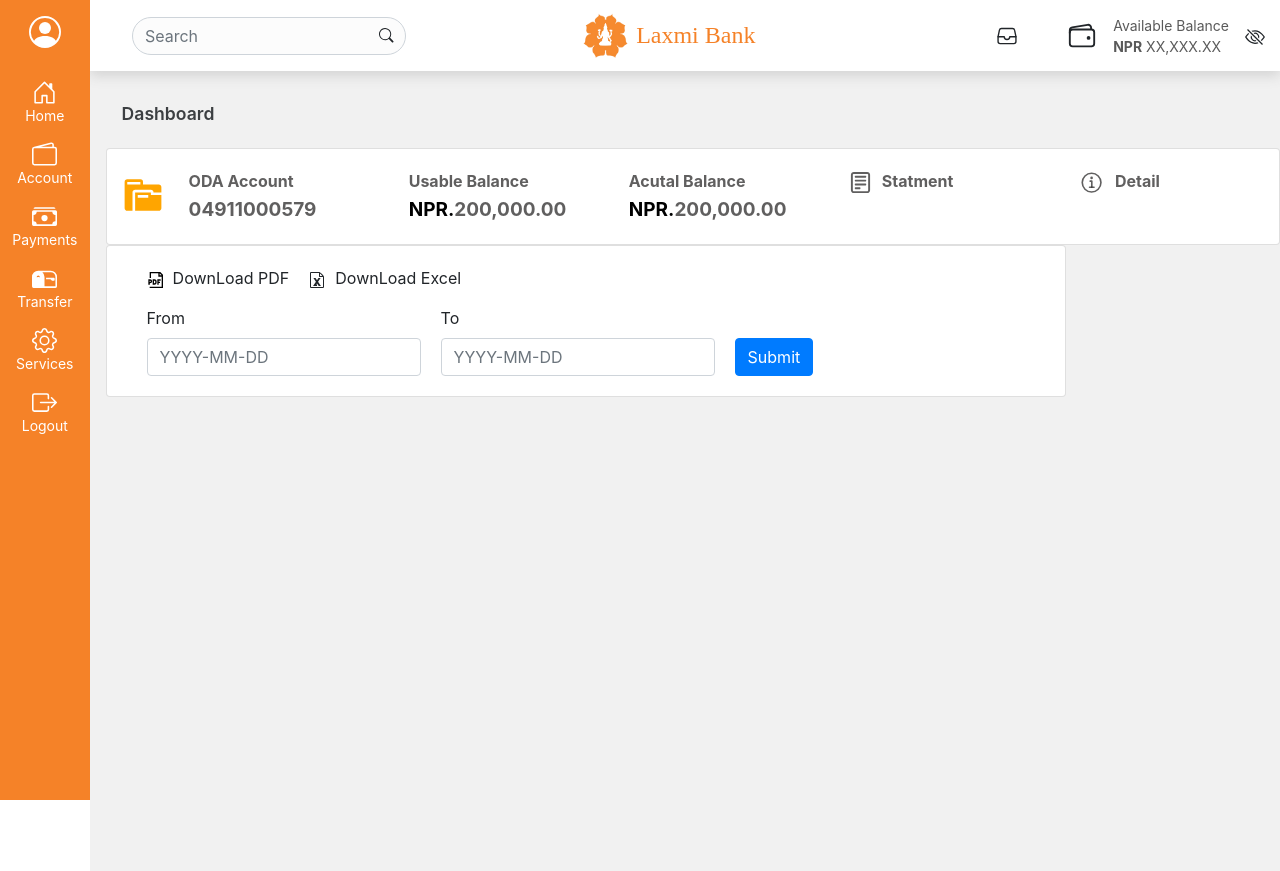
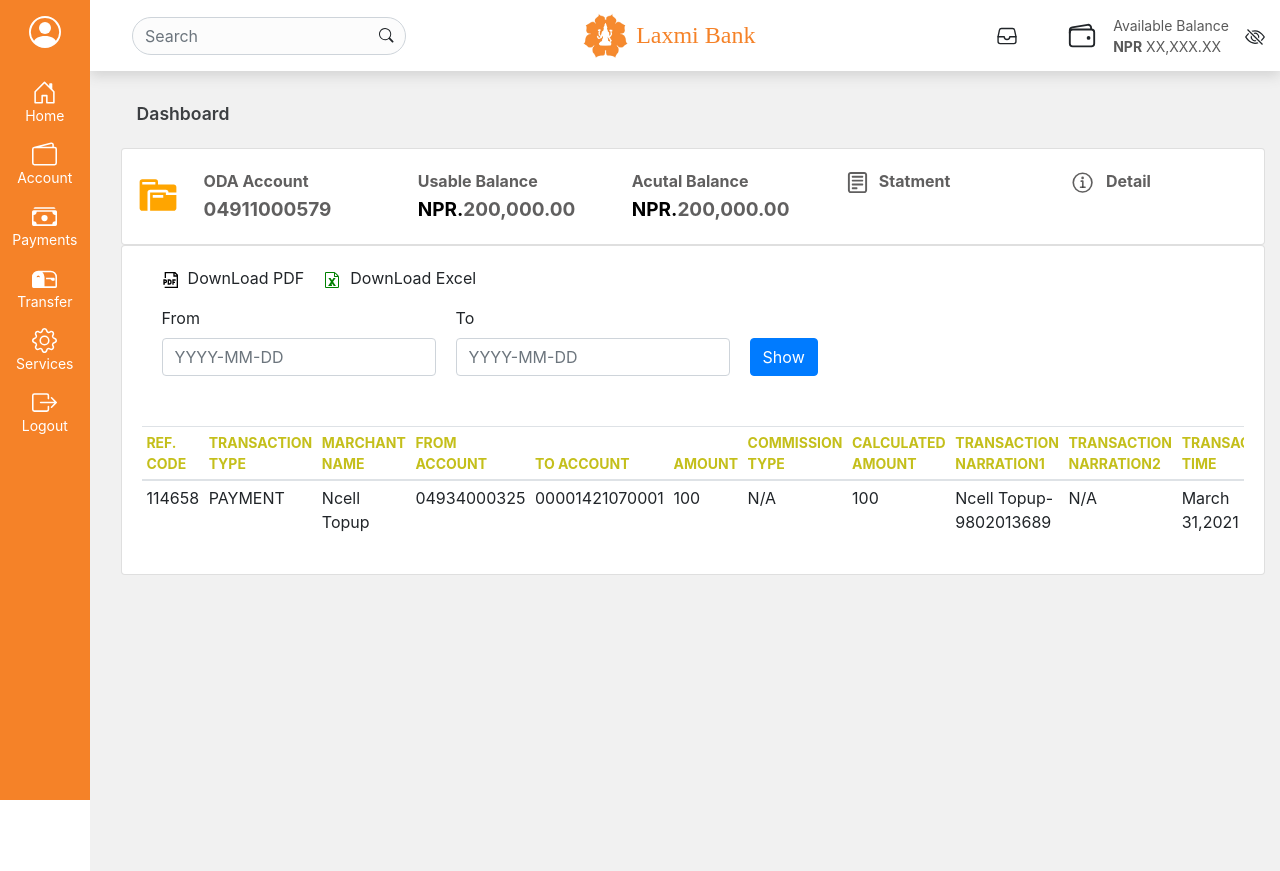
Before and after one commit to Sachwini/ibanking-old-view, a React (Create React App) app: page / in a window 1280 px wide. Built offline with nearby package versions, Linux system fonts and the light colour scheme.

Commit message:
routing done

```diff
--- a/src/App.tsx
+++ b/src/App.tsx
@@ -10,6 +10,13 @@
 function App() {
   const Dashboard = React.lazy(() => import("./pages/dashboard"));
   const FundTransfer = React.lazy(() => import("./pages/transfer"));
+  const ChangePassword = React.lazy(() => import("./pages/changePassword"));
+  const BillPaymentLog = React.lazy(
+    () => import("./pages/payment/paymentIndex")
+  );
+  const BillPaymentTransfer = React.lazy(
+    () => import("./pages/billPaymentTransfer")
+  );
 
   return (
     <DefaultLayout>
@@ -18,6 +25,12 @@
           <Route exact path="/" component={Dashboard} />
           <Route path="/fund-transfer" component={FundTransfer} />
           <Route path="/service-config" component={ConfigureService} />
+          <Route path="/change-password" component={ChangePassword} />
+          <Route path="/bill-payment-log" component={BillPaymentLog} />
+          <Route
+            path="/bill-payment-transfer"
+            component={BillPaymentTransfer}
+          />
         </React.Suspense>
       </SwitchWithCatch>
     </DefaultLayout>
--- a/src/pages/billPaymentLog.css
+++ /dev/null
@@ -1,10 +0,0 @@
-.pdf{
-    margin-left: 10px;
-}
-.inputBoxesLayout{
-    display: flex;
-    margin-left: 20px;
-}
-.boxSpacing{
-    margin-left: 20px;
-}
--- a/src/pages/billPaymentLog.tsx
+++ /dev/null
@@ -1,63 +0,0 @@
-import React from "react";
-import { Card } from "react-bootstrap";
-import { GrDocumentPdf } from "react-icons/gr";
-import { ImFileExcel } from "react-icons/im";
-import "./billPaymentLog.css";
-
-function BillPaymentLog() {
-  return (
-    <>
-      <Card style={{ width: "60rem" }}>
-        <Card.Body>
-          <div className="inputBoxesLayout">
-            <div>
-              <p>
-                <GrDocumentPdf />
-                <span className="pdf">DownLoad PDF</span>
-              </p>
-            </div>
-            <div className="boxSpacing">
-              <p>
-                <ImFileExcel />
-                <span className="pdf">DownLoad Excel</span>
-              </p>{" "}
-            </div>
-          </div>
-          <div>
-            <div className="inputBoxesLayout">
-              <div>
-                <label>From</label>
-                <input
-                  type="text"
-                  className="form-control"
-                  placeholder="YYYY-MM-DD"
-                />
-              </div>
-              <div className="boxSpacing">
-                <label>To</label>
-                <div>
-                  <input
-                    type="text"
-                    className="form-control"
-                    placeholder="YYYY-MM-DD"
-                  />
-                </div>
-              </div>
-
-              <div className="boxSpacing">
-                <label style={{ opacity: "0" }}>hide</label>
-                <div>
-                  <button type="submit" className="btn btn-primary">
-                    Submit
-                  </button>
-                </div>
-              </div>
-            </div>
-          </div>
-        </Card.Body>
-      </Card>
-    </>
-  );
-}
-
-export default BillPaymentLog;
--- a/src/pages/changePassword.tsx
+++ b/src/pages/changePassword.tsx
@@ -1,9 +1,9 @@
 import React from 'react'
-import { Button, Card, Form } from 'react-bootstrap'
+import { Button, Card, Form, Container } from "react-bootstrap";
 
 function ChangePassword() {
     return (
-        <>
+        <Container className="justify-content-center">
         <Card style={{ width: '30rem' }}><Card.Body>
            <Form>
                 <Form.Group controlId="formBasicPassword">
@@ -44,7 +44,7 @@
                     </div>
             </Card.Body>
             </Card>
-        </>
+        </Container>
     )
 }
 
--- a/src/pages/dashboard.tsx
+++ b/src/pages/dashboard.tsx
@@ -1,15 +1,16 @@
 import { RouteComponentProps } from "react-router";
 import { PageTitle } from "components/page-title/index";
 import Account from "../pages/Account"
-import BillPaymentLog from "../pages/billPaymentLog";
+import BillPaymentLog from "../pages/payment/billPaymentLog";
+import {Container} from "react-bootstrap"
 
 const Dashboard = (props: RouteComponentProps) => {
   return (
-    <div>
+    <Container fluid>
       <PageTitle title="Dashboard" />
       <Account />
-      <BillPaymentLog/>
-    </div>
+      <BillPaymentLog />
+      </Container>
   );
 };
 
--- /dev/null
+++ b/src/pages/payment/billPaymentLog.css
@@ -0,0 +1,18 @@
+.pdf {
+  margin-left: 10px;
+}
+.inputBoxesLayout {
+  display: flex;
+  margin-left: 20px;
+}
+.boxSpacing {
+  margin-left: 20px;
+}
+.custom__tabel {
+  margin-top: 50px;
+  overflow-x: scroll;
+}
+
+.test td {
+  text-align: center;
+}
--- /dev/null
+++ b/src/pages/payment/billPaymentLog.tsx
@@ -0,0 +1,98 @@
+import { Card, Table } from "react-bootstrap";
+import { GrDocumentPdf } from "react-icons/gr";
+import { ImFileExcel } from "react-icons/im";
+import "./billPaymentLog.css";
+
+function BillPaymentLog() {
+  return (
+    <>
+      <Card>
+        <Card.Body>
+          <div className="inputBoxesLayout">
+            <div>
+              <p>
+                <GrDocumentPdf color="green" />
+                <span className="pdf">DownLoad PDF</span>
+              </p>
+            </div>
+            <div className="boxSpacing">
+              <p>
+                <ImFileExcel color="green" />
+                <span className="pdf">DownLoad Excel</span>
+              </p>{" "}
+            </div>
+          </div>
+          <div>
+            <div className="inputBoxesLayout">
+              <div>
+                <label>From</label>
+                <input
+                  type="text"
+                  className="form-control"
+                  placeholder="YYYY-MM-DD"
+                />
+              </div>
+              <div className="boxSpacing">
+                <label>To</label>
+                <div>
+                  <input
+                    type="text"
+                    className="form-control"
+                    placeholder="YYYY-MM-DD"
+                  />
+                </div>
+              </div>
+
+              <div className="boxSpacing">
+                <label style={{ opacity: "0" }}>hide</label>
+                <div>
+                  <button type="submit" className="btn btn-primary">
+                    Show
+                  </button>
+                </div>
+              </div>
+            </div>
+          </div>
+          <div className="custom__tabel">
+            <Table responsive="sm" size="sm">
+              <thead style={{ fontSize: "14px", color: "#c4bf1b" }}>
+                <tr>
+                  <th>REF. CODE</th>
+                  <th>TRANSACTION TYPE</th>
+                  <th>MARCHANT NAME</th>
+                  <th>FROM ACCOUNT</th>
+                  <th>TO ACCOUNT</th>
+                  <th>AMOUNT</th>
+                  <th>COMMISSION TYPE</th>
+                  <th>CALCULATED AMOUNT</th>
+                  <th>TRANSACTION NARRATION1</th>
+                  <th>TRANSACTION NARRATION2</th>
+                  <th>TRANSACTION TIME</th>
+                  <th>TRANSACTION STATUS</th>
+                </tr>
+              </thead>
+              <tbody>
+                <tr>
+                  <td>114658</td>
+                  <td>PAYMENT</td>
+                  <td>Ncell Topup</td>
+                  <td>04934000325</td>
+                  <td>00001421070001</td>
+                  <td>100</td>
+                  <td>N/A</td>
+                  <td>100</td>
+                  <td>Ncell Topup-9802013689</td>
+                  <td>N/A</td>
+                  <td>March 31,2021</td>
+                  <td>TRANSACTION_COMPLETED</td>
+                </tr>
+              </tbody>
+            </Table>
+          </div>
+        </Card.Body>
+      </Card>
+    </>
+  );
+}
+
+export default BillPaymentLog;
--- /dev/null
+++ b/src/pages/payment/paymentIndex.tsx
@@ -0,0 +1,34 @@
+import React from "react";
+import { Col, Container, Row, Tab, Tabs } from "react-bootstrap";
+import { PageTitle } from "components/page-title/index";
+import BillPaymentLog from "./billPaymentLog";
+
+function Transfer() {
+  return (
+    <div>
+      <div>
+        <Container fluid>
+          <PageTitle
+            title="Reports"
+            subTitle="View your account reports"
+          />
+          <Tabs defaultActiveKey="bpl" id="uncontrolled-tab-example">
+            <Tab eventKey="bpl" title="Bill Payment Log">
+              <Row>
+                <Col sm={12} md={6}>
+                  <BillPaymentLog />
+                </Col>
+                <Col sm={12} md={6}>
+                  {/* <IBFTLimit /> */}
+                </Col>
+              </Row>
+            </Tab>
+            <Tab eventKey="ips" title="Transfer Log"></Tab>
+          </Tabs>
+        </Container>
+      </div>
+    </div>
+  );
+}
+
+export default Transfer;
```
Also changed, not shown: src/pages/billPaymentTransfer.tsx (+82 -8 lines).
